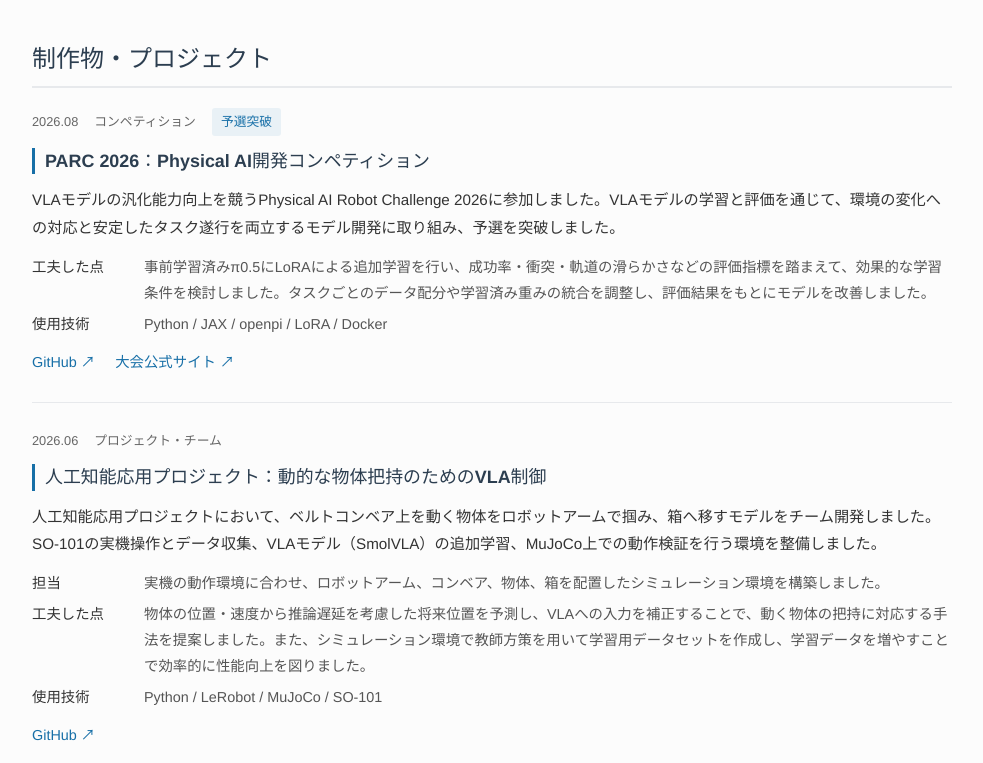
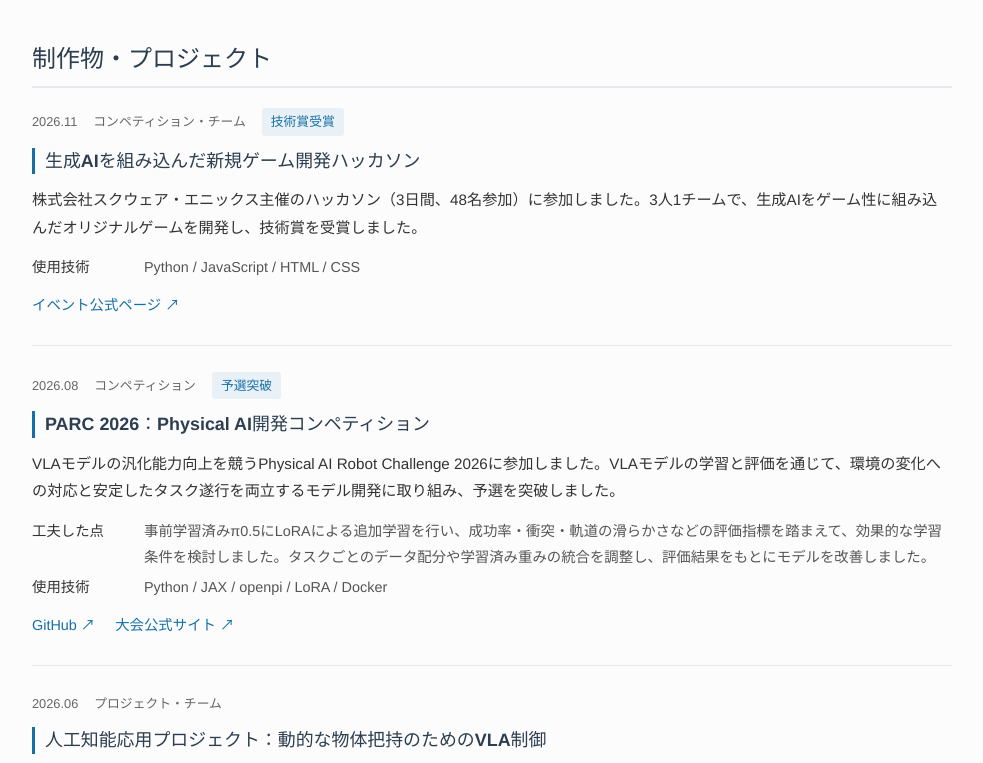
Before and after one commit to yuuharu11/portfolio, an Astro site: page / in a window 1280 px wide. Shown: the part 1913-2676 px from the top of the page, without its empty margins (148-1131 px from the left). Built offline with nearby package versions, Linux system fonts and the light colour scheme; Astro itself is replaced by a stand-in of ours.

Commit message:
Add generative AI game hackathon technical award
Co-Authored-By: Claude Opus 5.5 <noreply@anthropic.com>

```diff
--- a/src/data/portfolio.ts
+++ b/src/data/portfolio.ts
@@ -21,6 +21,7 @@ export interface Project {
   sourceUrl?: string;
   sourcePrivate?: boolean;
   competitionUrl?: string;
+  competitionLabel?: string;
   eventUrl?: string;
 }
 
@@ -44,6 +45,17 @@ export const portfolio = {
 };
 
 export const projects: Project[] = [
+  {
+    id: 'sqex-hackathon',
+    title: '生成AIを組み込んだ新規ゲーム開発ハッカソン',
+    category: 'コンペティション・チーム',
+    date: '2026.11',
+    result: '技術賞受賞',
+    description: '株式会社スクウェア・エニックス主催のハッカソン（3日間、48名参加）に参加しました。3人1チームで、生成AIをゲーム性に組み込んだオリジナルゲームを開発し、技術賞を受賞しました。',
+    technologies: ['Python', 'JavaScript', 'HTML', 'CSS'],
+    competitionUrl: 'https://www.jp.square-enix.com/recruit/fresh/intern/2026/09/018407.html',
+    competitionLabel: 'イベント公式ページ',
+  },
   {
     id: 'parc2026',
     title: 'PARC 2026：Physical AI開発コンペティション',
@@ -235,6 +247,12 @@ export const publications: Publication[] = [
 ];
 export const awards: HistoryEntry[] = [
   {
+    date: '2026.11',
+    title: '生成AIを組み込んだ新規ゲーム開発ハッカソン 技術賞受賞',
+    url: '#sqex-hackathon',
+    linkLabel: 'プロジェクト紹介',
+  },
+  {
     date: '2026.08',
     title: 'Physical AI Robot Challenge 2026 予選突破',
     url: '#parc2026',
--- a/src/pages/index.astro
+++ b/src/pages/index.astro
@@ -91,7 +91,7 @@ const canonical = new URL(`${base}/`, Astro.site);
                   {(project.demoUrl || project.sourceUrl || project.competitionUrl || project.eventUrl) && <div class="project-links">
                     {project.demoUrl && <a href={project.demoUrl}>{project.demoLabel ?? 'デモを見る'} ↗</a>}
                     {project.sourceUrl && <a href={project.sourceUrl}>GitHub{project.sourcePrivate && '（現在は非公開）'} ↗</a>}
-                    {project.competitionUrl && <a href={project.competitionUrl}>大会公式サイト ↗</a>}
+                    {project.competitionUrl && <a href={project.competitionUrl}>{project.competitionLabel ?? '大会公式サイト'} ↗</a>}
                     {project.eventUrl && <a href={project.eventUrl}>学園祭イベント一覧（サークル公式） ↗</a>}
                   </div>}
                 </div>
```
